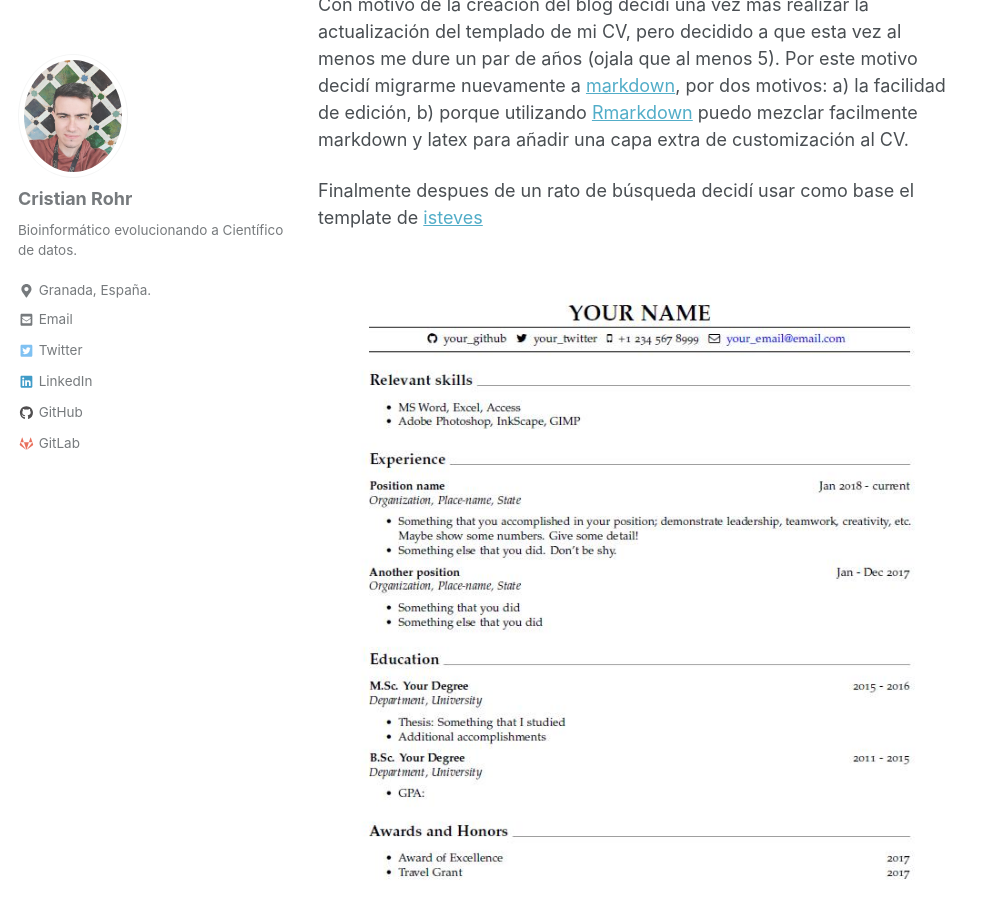
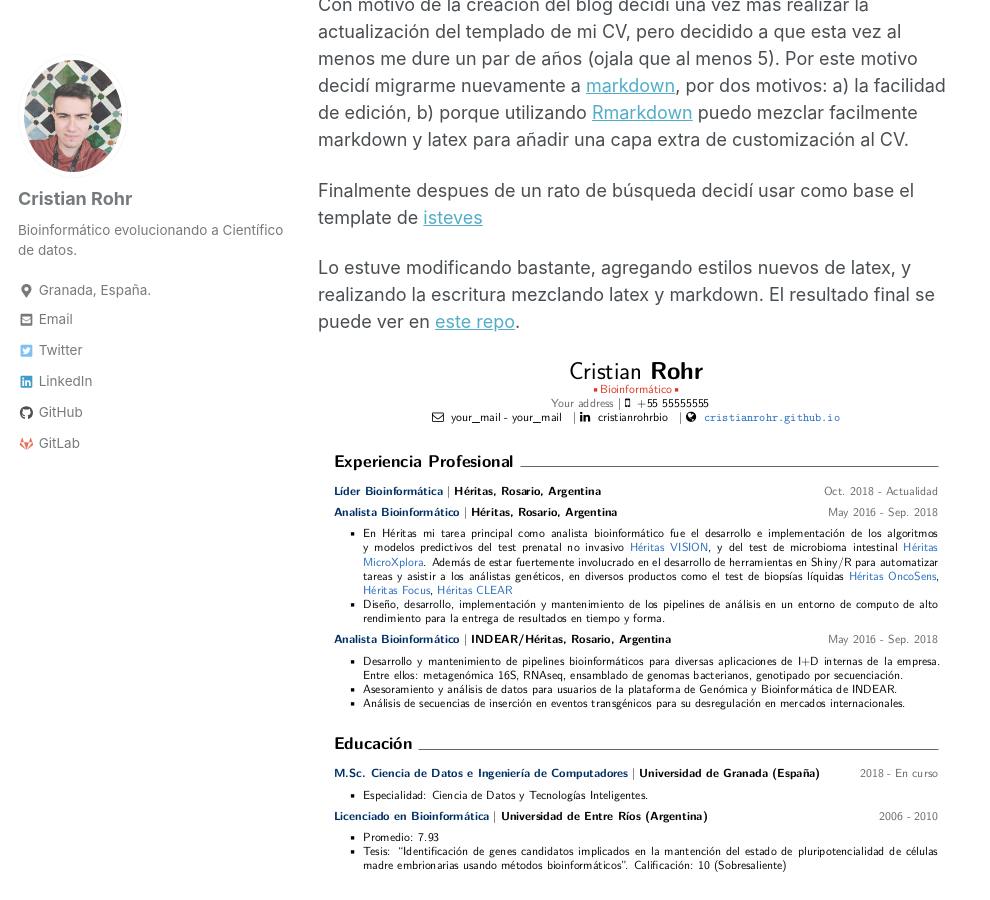
Before and after one commit to cristianrohr/cristianrohrwebold, a Jekyll site: the page built from _posts/2018-11-18-curriculum-vitae-en-R-markdown.md, in a window 1280 px wide and 900 px high, scrolled down 433 px. Shown: the whole window, without its empty margins (0-990 px from the left). Built offline with Jekyll 4.4.1, drawn with Linux system fonts in a browser that asks for light colours; nearby versions of some CDN libraries; comment, search, counter and statistics services are not loaded.

Commit message:
removida imagen

```diff
--- a/_posts/2018-11-18-curriculum-vitae-en-R-markdown.md
+++ b/_posts/2018-11-18-curriculum-vitae-en-R-markdown.md
@@ -23,8 +23,6 @@ En mi caso particular use muchísimos modelos diferentes, y los hice en diferent
 Con motivo de la creación del blog decidí una vez más realizar la actualización del templado de mi CV, pero decidido a que esta vez al menos me dure un par de años (ojala que al menos 5). Por este motivo decidí migrarme nuevamente a [markdown](https://www.markdownguide.org/basic-syntax/), por dos motivos: a) la facilidad de edición, b) porque utilizando [Rmarkdown](https://rmarkdown.rstudio.com/) puedo mezclar facilmente markdown y latex para añadir una capa extra de customización al CV.
 
 Finalmente despues de un rato de búsqueda decidí usar como base el template de [isteves](https://github.com/isteves/resume)
-
-![iecv](/assets/img/cv_ie.jpg)
 
 Lo estuve modificando bastante, agregando estilos nuevos de latex, y realizando la escritura mezclando latex y markdown. El resultado final se puede ver en [este repo](https://github.com/cristianrohr/CV_Rmarkdown).
 
```
